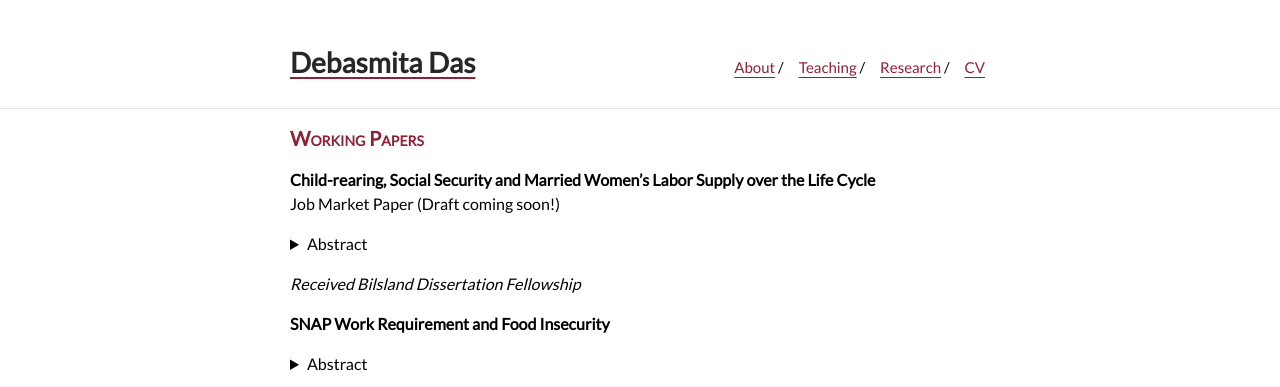
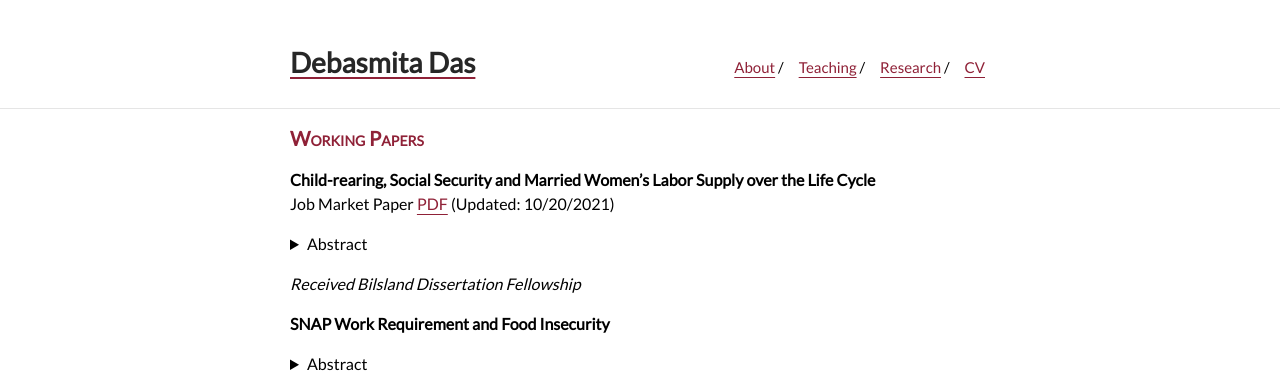
Before and after one commit to debasmita-das-econ/debasmita-das-econ.github.io, a Jekyll site: the page built from research.md, in a window 1280 px wide. Shown: the top 387 px of the page. Built offline with Jekyll 4.4.1, drawn with Linux system fonts in a browser that asks for light colours; a style sheet for code colours, icons or effects is not loaded.

Commit message:
Update research.md

```diff
--- a/research.md
+++ b/research.md
@@ -10,7 +10,7 @@
 <span style="color: #8F2137; font-size:20px; font-variant: small-caps;">**Working Papers**</span>
 
 **Child-rearing, Social Security and Married Women's Labor Supply over the Life Cycle** <br>
-Job Market Paper (Draft coming soon!)
+Job Market Paper [PDF](http://debasmita-das-econ.github.io/resources/JMP_draft_Debasmita_Das_2021.pdf) (Updated: 10/20/2021)
 <details>
   <summary>Abstract</summary>
   <p style="color:rgb(44, 62, 80)" align="justify">
```
